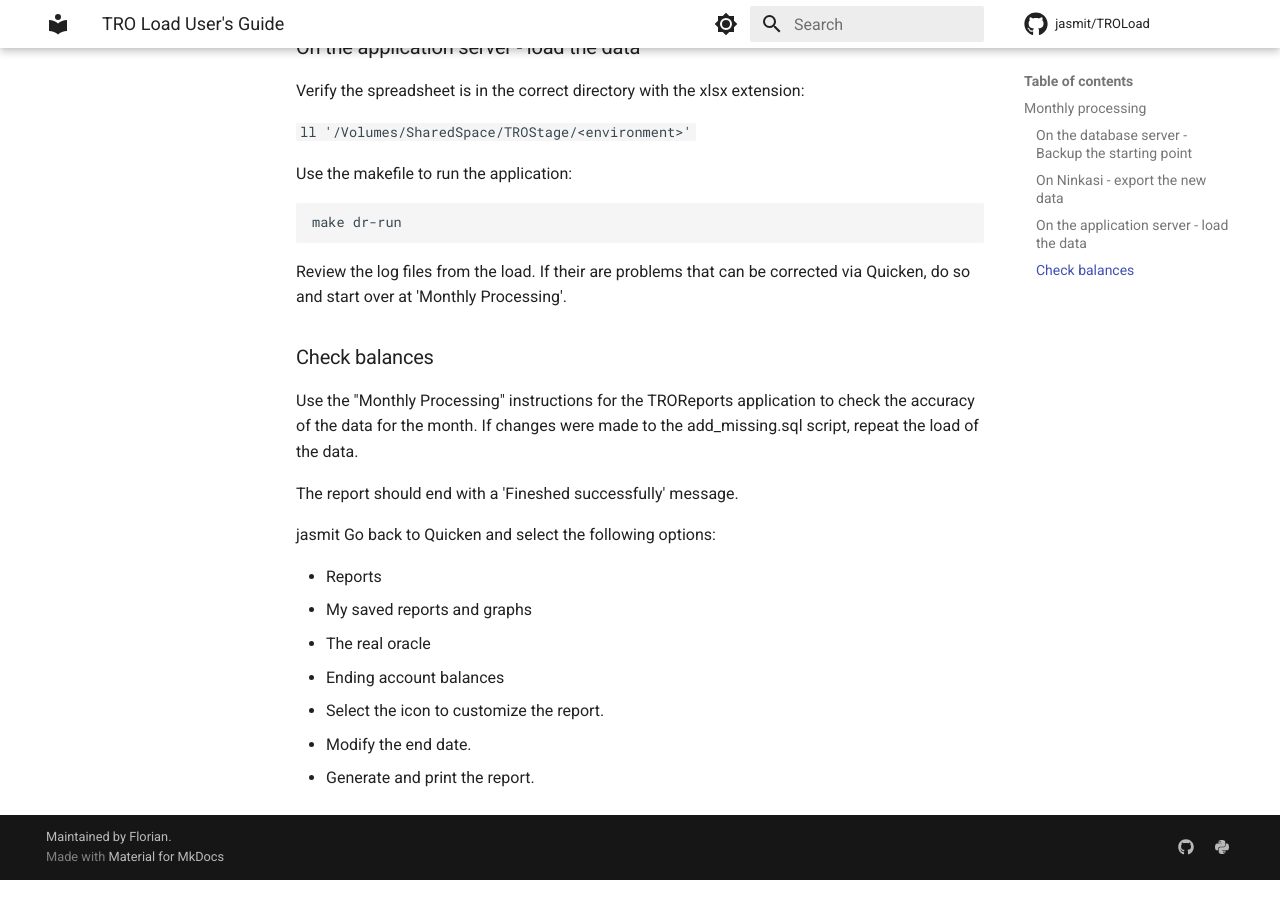
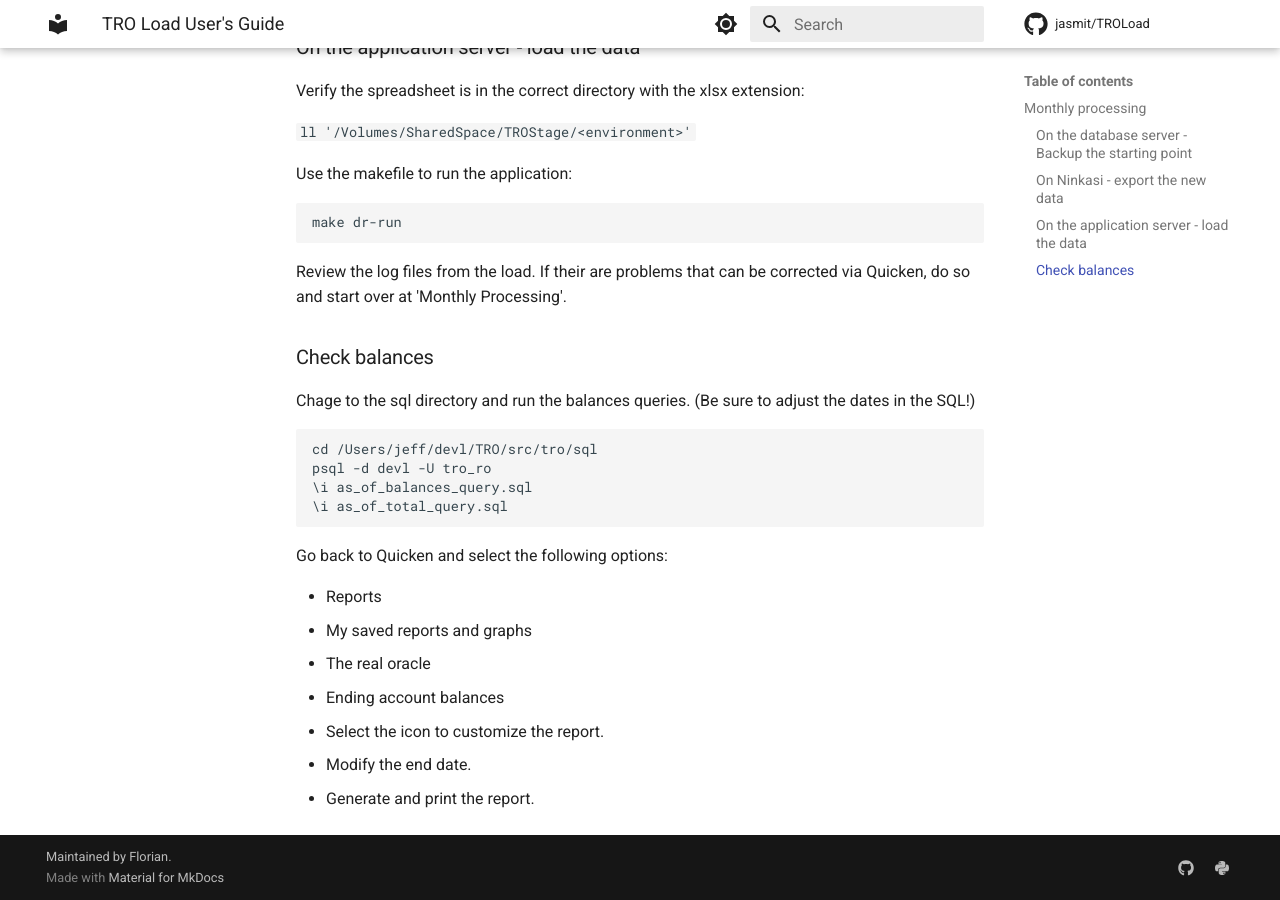
Before and after one commit to jasmit35/TROLoad, an MkDocs documentation site: the page built from docs/TROLoad User's Guide.md, in a window 1280 px wide and 900 px high, scrolled down 1042 px. Built offline with MkDocs 1.6.1 and Material for MkDocs 9.7.7, drawn with Linux system fonts in a browser that asks for light colours; comment, search, counter and statistics services are not loaded.

Commit message:
Save changes before retry easier approach

````diff
--- a/docs/TROLoad User's Guide.md
+++ b/docs/TROLoad User's Guide.md
@@ -41,11 +41,15 @@ Review the log files from the load. If their are problems that can be corrected
 
 ### Check balances
 
-Use the "Monthly Processing" instructions for the TROReports application to check the accuracy of the data for the month. If changes were made to the add_missing.sql script, repeat the load of the data.
+Chage to the sql directory and run the balances queries. (Be sure to adjust the dates in the SQL!)
 
-The report should end with a 'Fineshed successfully' message.
+```
+cd /Users/jeff/devl/TRO/src/tro/sql
+psql -d devl -U tro_ro
+\i as_of_balances_query.sql
+\i as_of_total_query.sql
+```
 
-jasmit
 Go back to Quicken and select the following options:
 
 - Reports
````
Also changed, not shown: 4 other files.
